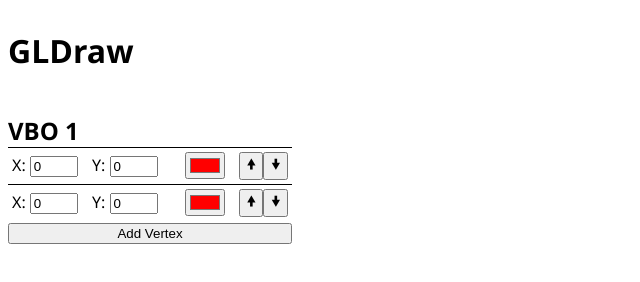
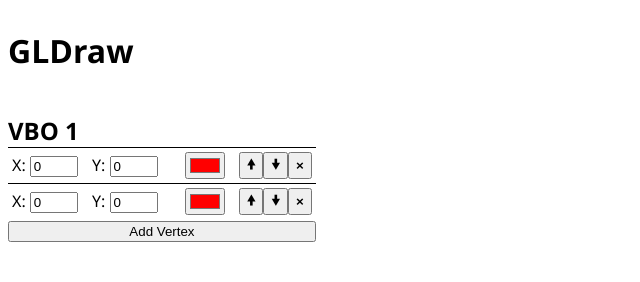
Before and after one commit to gregk27/GLDraw, a plain HTML site: page index.html in a window 1280 px wide. Shown: the whole page, without its empty margins (0-640 px from the left). Drawn offline with Linux system fonts and the light colour scheme.

Commit message:
Add button to remove vertex

```diff
--- a/main.css
+++ b/main.css
@@ -45,6 +45,7 @@ input[type=color] {
 
 .vertex>button {
     font-weight: bold;
+    height: 2em;
 }
 
 .vbo>button, #inputs>button {
--- a/main.js
+++ b/main.js
@@ -118,6 +118,8 @@ class Vertex {
         this.upButton = null;
         /** @type {HTMLButtonElement} */
         this.downButton = null;
+        /** @type {HTMLButtonElement} */
+        this.removeButton = null;
     }
 
     /**
@@ -189,6 +191,15 @@ class Vertex {
         }
         this.rootElement.appendChild(this.downButton);
 
+        this.removeButton = document.createElement("button");
+        this.removeButton.innerText = "×"
+        this.removeButton.onclick = () => {
+            let idx = this.parent.verts.indexOf(this);
+            this.parent.verts.splice(idx, 1);
+            this.parent.updateDOM();
+        }
+        this.rootElement.appendChild(this.removeButton);
+
         return this.rootElement;
     }
 }
```
